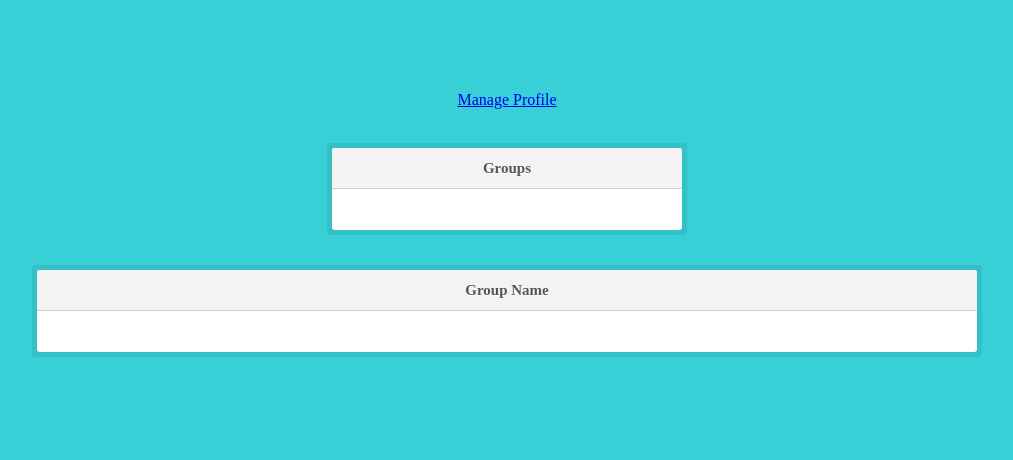
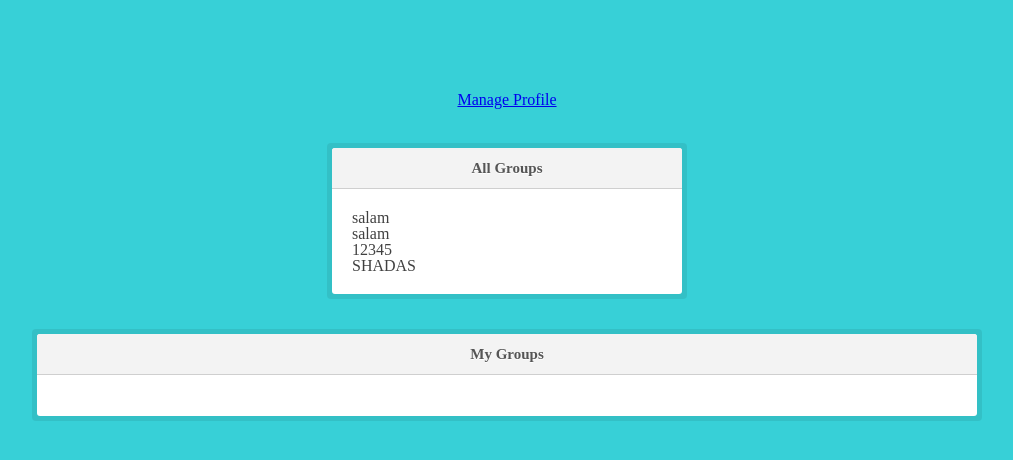
Before and after one commit to pexpert28/Django, a Django app: template ShelegramWeb/templates/shelegram/groups.html in a window 1280 px wide. Shown: the part 252-712 px from the top of the page, without its empty margins (133-1146 px from the left). Run offline with Django 3.2, Linux system fonts and the light colour scheme; the template is opened without the code that fills it: values that come from a table or form of the project are taken from there, others are empty; data comes from the database, SQL or seed files in the repository; both versions use the stored data as it was after the commit; parts of the project's set-up code (start-up, migrations or seed data) failed here and were passed over.

Commit message:
New Changes

```diff
--- a/ShelegramWeb/Shelegram/models.py
+++ b/ShelegramWeb/Shelegram/models.py
@@ -2,18 +2,24 @@ from django.db import models
 from django.contrib.auth.models import User
 from django.utils.timezone import now
 
+class ShelegramUser(User):
+    picture = models.ImageField(upload_to='/static/media/images/avatars/',
+                                default='/static/media/images/avatars/default.png', blank=True)
+    User._meta.get_field('email').blank = False;
 
-class ShelegramUser(User):
-    picture = models.ImageField(upload_to='/static/media/images/avatars/', default='/static/media/images/avatars/default.png', blank=True)
-    User._meta.get_field('email').blank = False;
     def __str__(self):
         return self.username
 
-
 class ShelegramGroup(models.Model):
     name = models.CharField(max_length=100, blank=False);
-    admin = models.ForeignKey(ShelegramUser, on_delete=models.CASCADE, null=False, related_name='admin_user')
-    picture = models.ImageField(upload_to='static/avatars/', default='static/avatars/default.jpg', blank=True)
+    admin = models.ForeignKey(ShelegramUser, on_delete=models.CASCADE, null=False,
+                                            related_name='admin_user')
+    picture = models.ImageField(upload_to='static/media/images/avatars/',
+                                default='static/media/images/default_group.png', blank=True)
 
     def __str__(self):
         return self.name
+
+class Membership(models.Model):
+    member = models.ForeignKey(ShelegramUser,on_delete=models.CASCADE, null=False,)
+    group = models.ForeignKey(ShelegramGroup,on_delete=models.CASCADE, null=False,)
--- a/ShelegramWeb/templates/shelegram/groups.html
+++ b/ShelegramWeb/templates/shelegram/groups.html
@@ -6,7 +6,7 @@
 <head>
     <meta charset="utf-8">
     <meta http-equiv="X-UA-Compatible" content="IE=edge,chrome=1">
-    <title>{{user.username}}  Profile .</title>
+    <title> Group Page</title>
     {% load staticfiles %}
     <link rel="stylesheet" type="text/css" href="{% static 'css/styles.css' %}" />
     <!--[if lt IE 9]><script src="//html5shim.googlecode.com/svn/trunk/html5.js"></script><![endif]-->
@@ -17,28 +17,31 @@
         <img src="{% static 'media/images/logo.png' %}">
 	</div>
 
-<body>
 	<div class="title">
 		<p class="title-text" href="{% url 'createGroup' %}">
 			{{ user.username }}
 		</p>
 	</div>
 
-    <div class="cGroup"><p><a href="{% url 'profile' %}">Manage Profile</a></label></div>
+    <div class="cGroup"><label><a href="{% url 'profile' %}">Manage Profile</a></label></div>
 
 	<div class="container">
 		<div class="form">
-			<h1>Groups</h1>
+			<h1>All Groups</h1>
+             <ul>
+                {% for group in groups %}
+                <li>{{ group.name }}</li>
+                {% endfor %}
+            </ul>
 		</div>
 	</div>
 
     <div class="container" style="width: 950px">
 		<div class="form" style="width: 900px">
-			<h1>Group Name</h1>
+			<h1>My Groups</h1>
 		</div>
 	</div>
 
-</body>
 
 </body>
 </html>
```
Also changed, not shown: ShelegramWeb/Shelegram/views.py (+6 -3 lines), ShelegramWeb/db.sqlite3.
